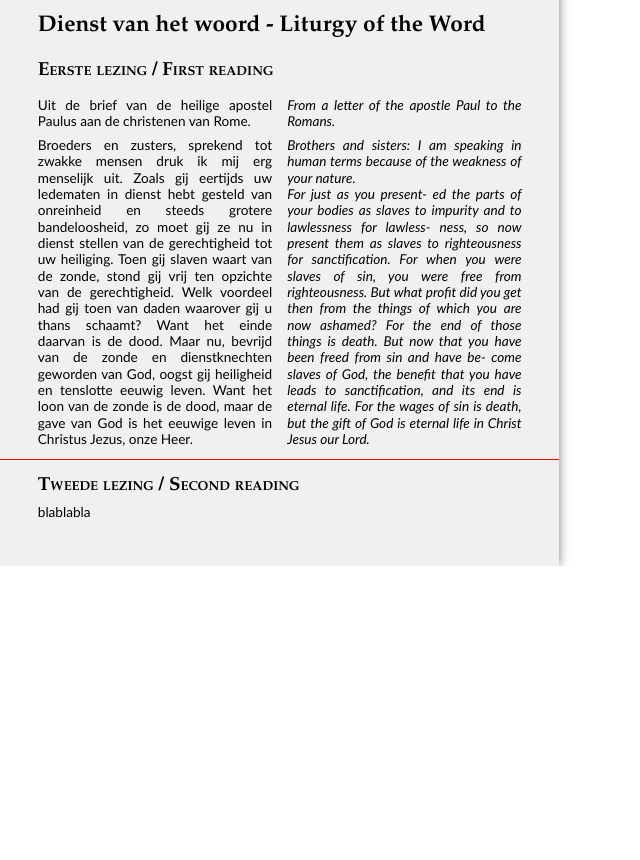
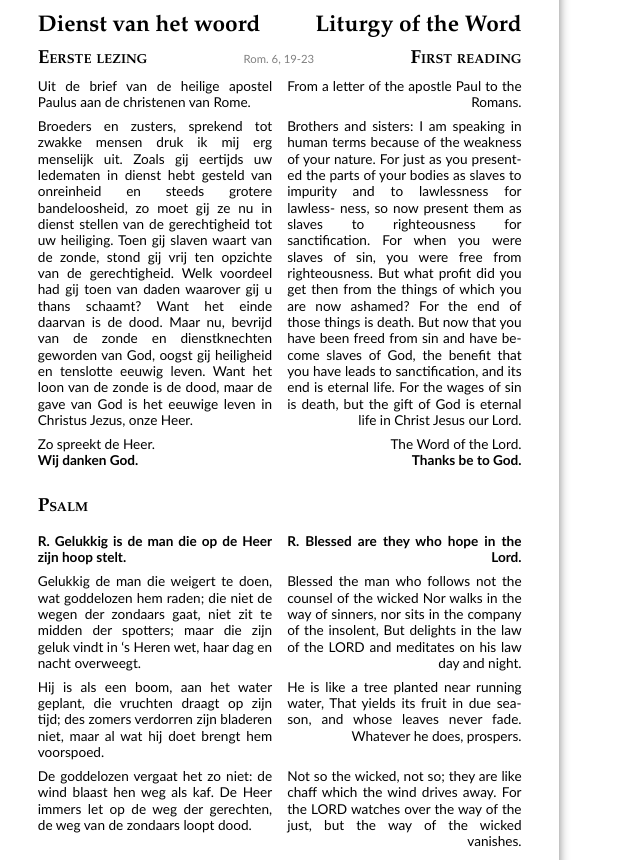
Before and after one commit to Dev1an/Nightfever-Booklet-Editor, a plain HTML site: page index.html in a window 1280 px wide. Shown: the part 342-1202 px from the top of the page, without its empty margins (0-640 px from the left). Before the commit the page ends 908 px from the top, so only its background shows below. Drawn offline with Linux system fonts and the light colour scheme.

Commit message:
Add psalm using flexbox

```diff
--- a/index.html
+++ b/index.html
@@ -30,10 +30,10 @@
 
 		section {
 			width: 128mm;
-			min-height: 189.5mm;
+/*		4 * page height - (padding top&bottom)	*/
+			height: calc(4 * 210mm - 21mm);
 			padding: 10mm;
 			overflow: hidden;
-			background: #F0F0F0;
 			position: relative;
 		}
 
@@ -51,22 +51,30 @@
 		}
 
 		.center { text-align: center }
+		.right p { text-align-last: right }
+		.italic {
+			font-style: italic
+		}
 
-		p, table p, li {
+		p, li {
 			font-size: 3.6mm;
 			line-height: 1.2;
 		}
 
 		p {
 			text-align: justify;
+/*			text-align-last: justify;*/
 		}
 
 		ol {
 			list-style: none;
 			counter-reset: li;
-			--indentation: 1.2em;
+			--indentation: 5mm;
 			padding-left: var(--indentation);
 			margin-top: var(--paragraph-space);
+		}
+
+		.two-columns {
 			column-count: 2;
 		}
 
@@ -90,23 +98,27 @@
 			margin-bottom: var(--paragraph-space);
 		}
 
-/*	Table styling	*/
-
-		table {
-			border-spacing: 0;
+		.flex {
+			display: flex;
+			justify-content: space-between;
 		}
 
-		td {
-			vertical-align: top;
+		.flex div {
 			padding: 0 2mm;
+			align-self: baseline;
+		}
+		.flex div:first-of-type { padding-left: 0 }
+		.flex div:last-of-type { padding-right: 0 }
+
+		.flex h3 {
+			margin: 0;
 		}
 
-		td:first-of-type {
-			padding-left: 0;
-		}
+		.flex .equal { flex: 1 }
 
-		td:last-of-type {
-			padding-right: 0;
+		.reference {
+			font-size: 3mm;
+			color: gray;
 		}
 
 		div.controls {
@@ -114,13 +126,40 @@
 			left: 155mm;
 		}
 
-		div.page-indicator {
+		section div.page-indicators {
+			position: absolute;
+			top: 0;
+			bottom: 0;
+			left: 0;
+			right: 0;
+			background: #F0F0F0;
+			z-index: -2;
+			opacity: 0.2;
+			display: none;
+		}
+
+		section div.page-indicators div {
+			margin-top: calc(210mm - 1px);
 			height: 1px;
 			background: red;
-			position: absolute;
-			top: 210mm;
-			left: 0;
-			right: 0;
+		}
+
+		section div.page-indicators div::before {
+			transform: translate(0, -10mm);
+			height: 20mm;
+			background: #BBB;
+			content: ' ';
+			display: block;
+			position: relative;
+			z-index: -1;
+		}
+
+		.response {
+			font-weight: bold;
+		}
+
+		.response::before {
+			content: 'R.';
 		}
 
 	</style>
@@ -144,6 +183,7 @@
 
 				const targetOffset = 200 * mm
 				const barrier = wordSpans.find(function(span) {
+					console.log(sectionOffset(span, true)/mm)
 					return sectionOffset(span, true) > targetOffset
 				})
 				if (barrier && barrier.textContent.length > 0) {
@@ -172,12 +212,18 @@
 			<button onclick="wordify()">wordify</button>
 		</div>
 		<section>
-			<div class="page-indicator"></div>
+			<div class="page-indicators">
+				<div></div>
+				<div></div>
+				<div></div>
+				<div></div>
+			</div>
+
 			<h1 class="center">Supplementary sheet - Bijgevoegd blad</h1>
 			<h2 class="center">24 Oktober 2019</h2>
 
 			<h3>Openingslied - Entrance Hymn</h3>
-			<ol>
+			<ol class="two-columns">
 				<li>
 					Juicht voor de Heer, alle landen,<br>
 					Dient met blijdschap de Heer,<br>
@@ -198,39 +244,75 @@
 				</li>
 			</ol>
 
-			<h1>Dienst van het woord - Liturgy of the Word</h1>
-			<h3>Eerste lezing / First reading</h3>
-			<table class="bible-reading">
-				<tr>
-					<td width=50%>
+			<div class="flex">
+				<div><h1>Dienst van het woord</h1></div>
+				<div><h1>Liturgy of the Word</h1></div>
+			</div>
+			<div class="flex">
+				<div><h3>Eerste lezing</h3></div>
+				<div><span class="reference">Rom. 6, 19-23</span></div>
+				<div><h3>First reading</h3></div>
+			</div>
+			<div class="flex">
+				<div class="equal">
 					<p>
 						Uit de brief van de heilige apostel Paulus aan de christenen van Rome.
 					</p>
 					<p>
 						Broeders en zusters, sprekend tot zwakke mensen druk ik mij erg menselijk uit. Zoals gij eertijds uw ledematen in dienst hebt gesteld van onreinheid en steeds grotere bandeloosheid, zo moet gij ze nu in dienst stellen van de gerechtigheid tot uw heiliging. Toen gij slaven waart van de zonde, stond gij vrij ten opzichte van de gerechtigheid. Welk voordeel had gij toen van daden waarover gij u thans schaamt? Want het einde daarvan is de dood. Maar nu, bevrijd van de zonde en dienstknechten geworden van God, oogst gij heiligheid en tenslotte eeuwig leven. Want het loon van de zonde is de dood, maar de gave van God is het eeuwige leven in Christus Jezus, onze Heer.
 					</p>
-					</td>
-					<td width=50%>
-						<i>
+					<p>
+						Zo spreekt de Heer.<br>
+						<b>Wij danken God.</b>
+					</p>
+				</div>
+				<div class="equal right">
 					<p>From a letter of the apostle Paul to the Romans.</p>
-						<p>Brothers and sisters: I am speaking in human terms because of the weakness of your nature.<br>For just as you present- ed the parts of your bodies as slaves to impurity and to lawlessness for lawless- ness, so now present them as slaves to righteousness for sanctification. For when you were slaves of sin, you were free from righteousness. But what profit did you get then from the things of which you are now ashamed? For the end of those things is death. But now that you have been freed from sin and have be- come slaves of God, the benefit that you have leads to sanctification, and its end is eternal life. For the wages of sin is death, but the gift of God is eternal life in Christ Jesus our Lord.</p>
-						</i>
-					</td>
-				</tr>
-			</table>
-			<h3>Tweede lezing / Second reading</h3>
-			<p>blablabla</p>
+					<p>Brothers and sisters: I am speaking in human terms because of the weakness of your nature. For just as you present- ed the parts of your bodies as slaves to impurity and to lawlessness for lawless- ness, so now present them as slaves to righteousness for sanctification. For when you were slaves of sin, you were free from righteousness. But what profit did you get then from the things of which you are now ashamed? For the end of those things is death. But now that you have been freed from sin and have be- come slaves of God, the benefit that you have leads to sanctification, and its end is eternal life. For the wages of sin is death, but the gift of God is eternal life in Christ Jesus our Lord.</p>
+					<p>
+						The Word of the Lord.<br>
+						<b>Thanks be to God. </b>
+					</p>
+				</div>
+			</div>
+			<h3>Psalm</h3>
+			<div class="flex">
+				<div class="equal">
+					<p class="response">
+						Gelukkig is de man die op de Heer zijn hoop stelt.
+					</p>
+					<p>
+						Gelukkig de man die weigert te doen,
+						wat goddelozen hem raden;
+						die niet de wegen der zondaars gaat,
+						niet zit te midden der spotters;
+						maar die zijn geluk vindt in ‘s Heren wet, haar dag en nacht overweegt.
+					</p>
+					<p>
+						Hij is als een boom, aan het water geplant,
+						die vruchten draagt op zijn tijd;
+						des zomers verdorren zijn bladeren niet,
+						maar al wat hij doet brengt hem voorspoed.
+					</p>
+					<p>
+						De goddelozen vergaat het zo niet: de wind blaast hen weg als kaf. De Heer immers let op de weg der gerechten, de weg van de zondaars loopt dood.
+					</p>
+				</div>
+				<div class="equal right">
+					<p class="response">
+						Blessed are they who hope in the Lord.
+					</p>
+					<p>
+						Blessed the man who follows not the counsel of the wicked Nor walks in the way of sinners, nor sits in the company of the insolent, But delights in the law of the LORD and meditates on his law day and night.
+					</p>
+					<p>
+						He is like a tree planted near running water, That yields its fruit in due sea- son, and whose leaves never fade. Whatever he does, prospers.<br><br>
+					</p>
+					<p>
+						Not so the wicked, not so; they are like chaff which the wind drives away. For the LORD watches over the way of the just, but the way of the wicked vanishes.
+					</p>
+				</div>
+			</div>
 		</section>
-<!--
-		<section>
-			Page 2
-		</section>
-		<section>
-			Page 3
-		</section>
-		<section>
-			Page 4
-		</section>
--->
 	</body>
 </html>
```
Lines whose indentation alone changed are shown as unchanged.
